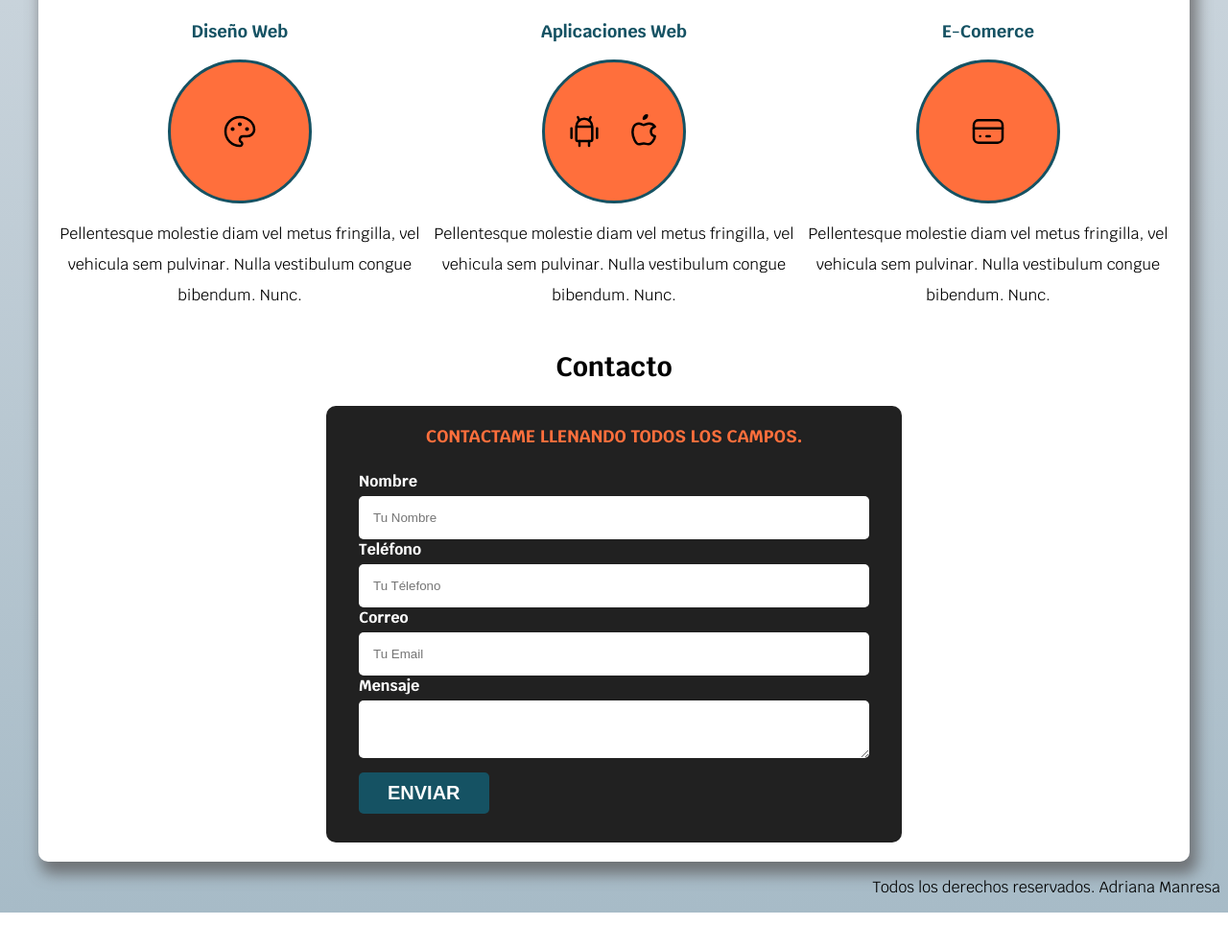
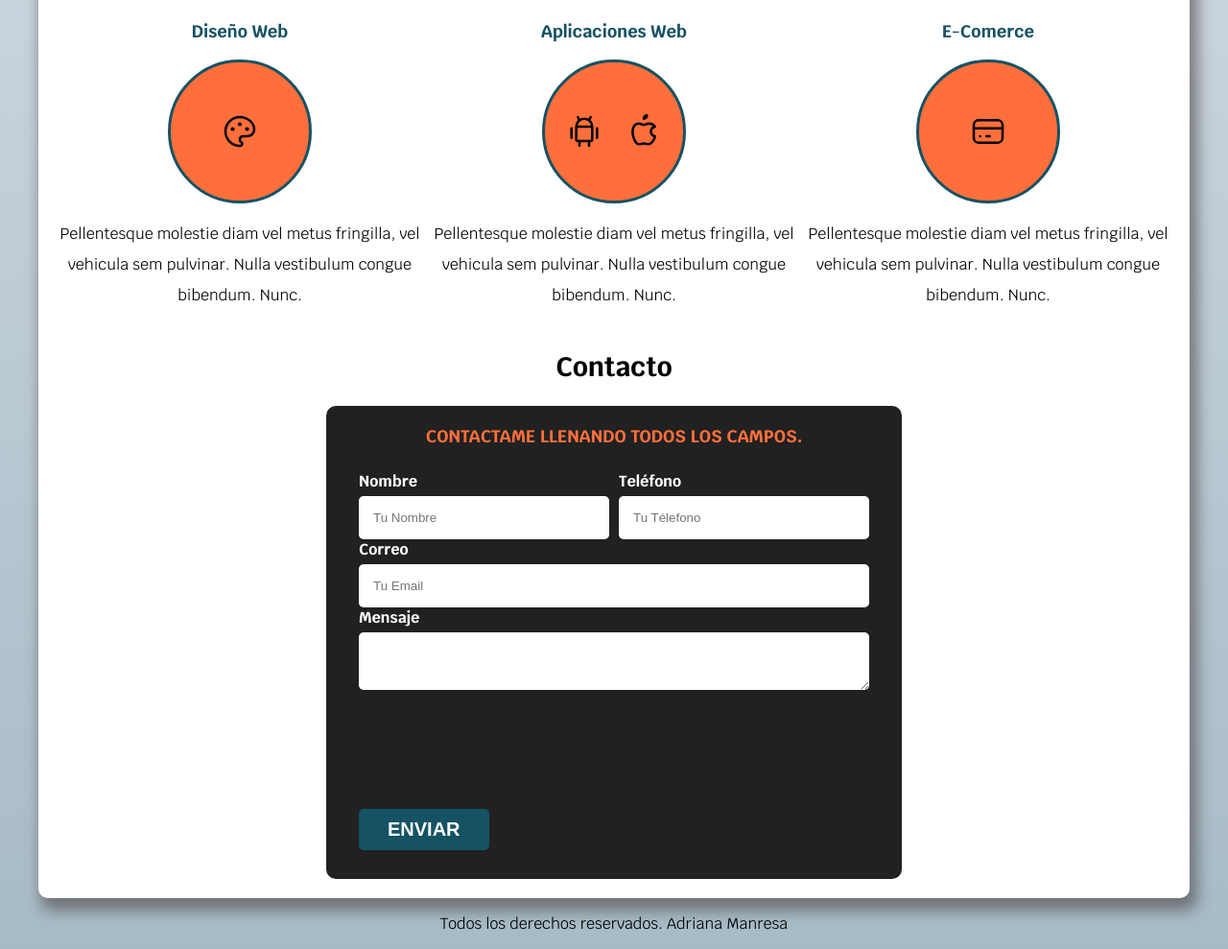
Before and after one commit to AdriManresa/Freelancer-web-Index, a plain HTML site: page index.html in a window 1280 px wide. Shown: the part 715-1704 px from the top of the page at 96% size. Before the commit the page ends 1666 px from the top, so only its background shows below. Drawn offline with Linux system fonts and the light colour scheme.

Commit message:
Proyecto por la mitad

```diff
--- a/css/style.css
+++ b/css/style.css
@@ -32,8 +32,7 @@ body {
   background-image: linear-gradient(
     to top,
     var(--gris1) 0%,
-    var(--blanco1) 100%
-  ); /*Para hacer degradados*/
+    var(--blanco1) 100%); /*Para hacer degradados*/
 }
 .contenedor {
   max-width: 120rem;
@@ -96,7 +95,8 @@ width: 100%;
   }
 }
 .alinear-derecha{
-  justify-content: flex-end;
+  display:flex;
+  justify-content: flex-start;
 }
 .flex{
   display:flex
@@ -210,9 +210,19 @@ width: 100%;
   margin-bottom: 2rem;
   color: var(--primario)
 }
-.contenedor-campos {
+@media (min-width: 768px) {
+  .contenedor-campos {
+    display: grid;
+    grid-template-columns: repeat(2,1fr);
+    grid-template-rows:auto auto 20rem ;
+    column-gap: 1rem;
+    }
+}
+.campo:nth-child(3),
+.campo:nth-child(4){   /*psudoselector cuando hay clases */
+  grid-column:1/3 ;                     /* iguales ayuda a seleccionarlas,empieza desde 1*/
+}
 
-}
 .campo{
 margin: bottom 1rem;
 }
@@ -228,6 +238,6 @@ border:none;
 padding: 1.5rem;
 border-radius:.5rem;
 }
-.position-footer{
-  text-align:end;
+.footer{
+  text-align:center;
 }
--- a/index.html
+++ b/index.html
@@ -144,7 +144,7 @@
             </form>
         </section>
     </main>
-    <footer class="position-footer">
+    <footer class="footer">
         <p>Todos los derechos reservados. Adriana Manresa</p>
     </footer>
 
```
